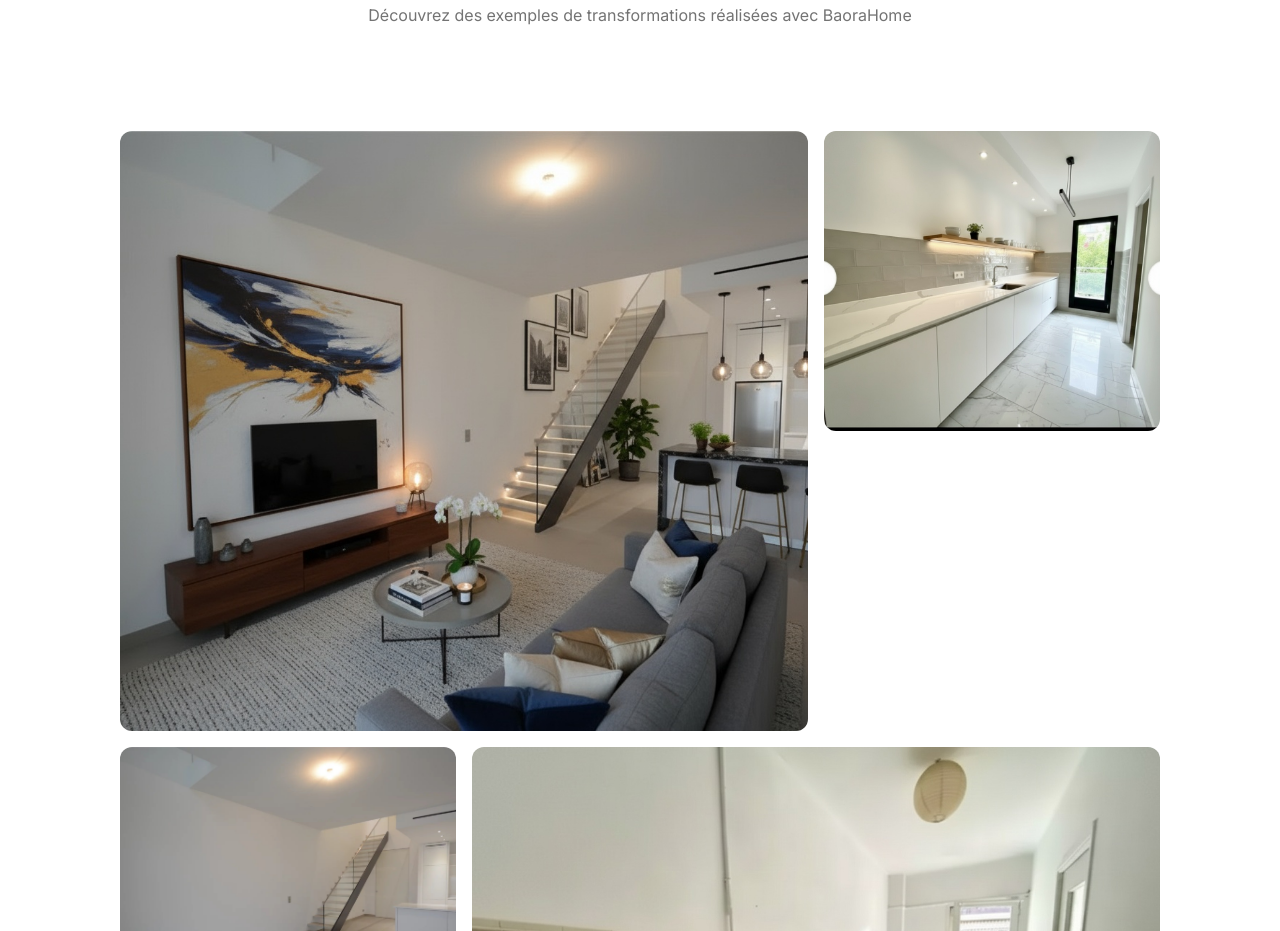
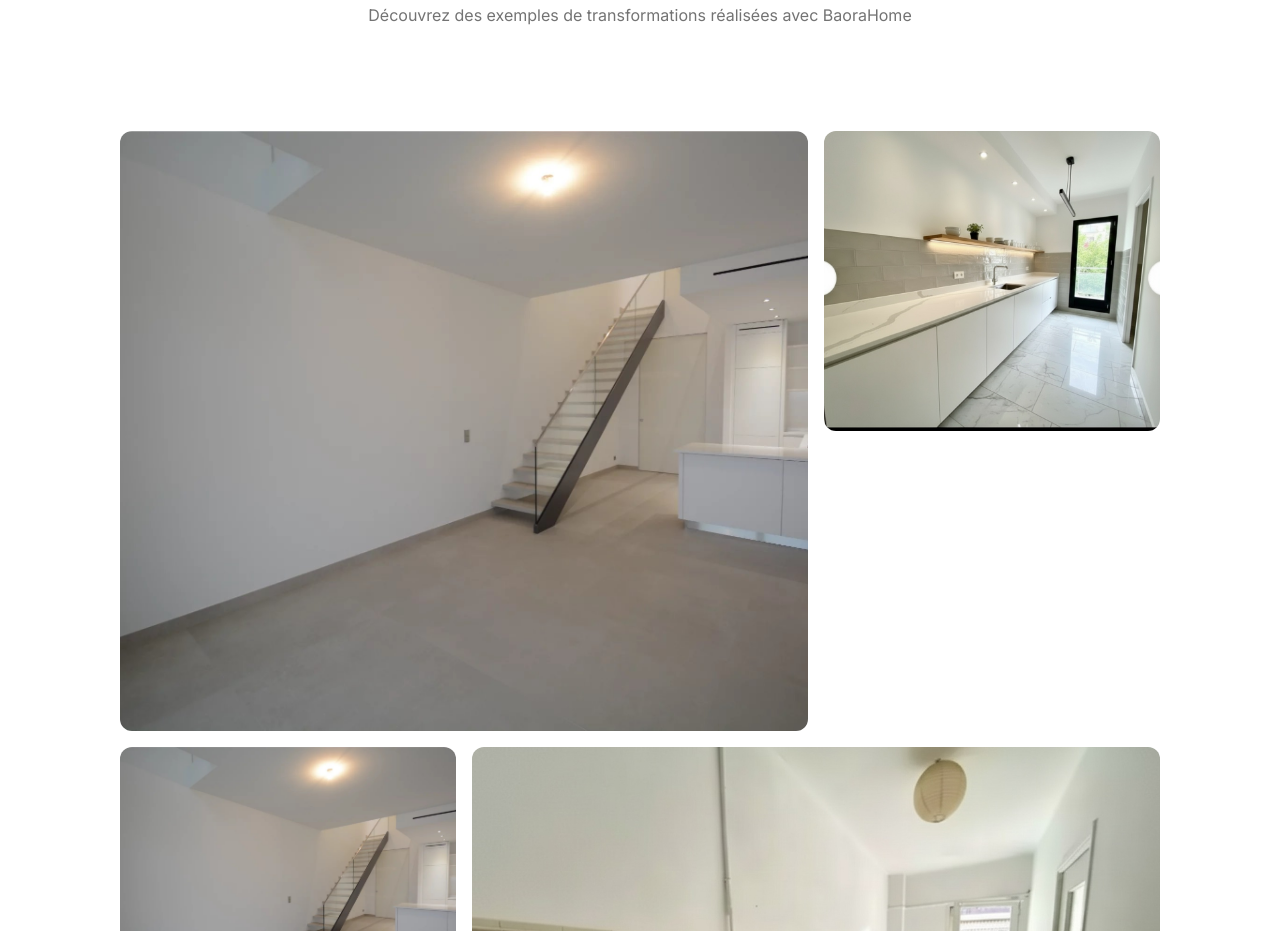
Before and after one commit to Jimmycode06/brandsnap.home, a Next.js app: page / in a window 1280 px wide. Shown: the part 4600-5531 px from the top of the page. Built offline with nearby package versions, Linux system fonts and the light colour scheme; no server answers.

Commit message:
Remplacement image salon par home2.jpg

```diff
--- a/app/(marketing)/page.tsx
+++ b/app/(marketing)/page.tsx
@@ -525,7 +525,7 @@ export default function HomeStagingLandingPage() {
                   </div>
                 ),
                 className: "md:col-span-2 h-[300px] md:h-[600px]",
-                thumbnail: "/after-furnished-room.jpg"
+                thumbnail: "/home2.jpg"
               },
               {
                 id: 2,
```
Also changed, not shown: public/home2.jpg (added).
